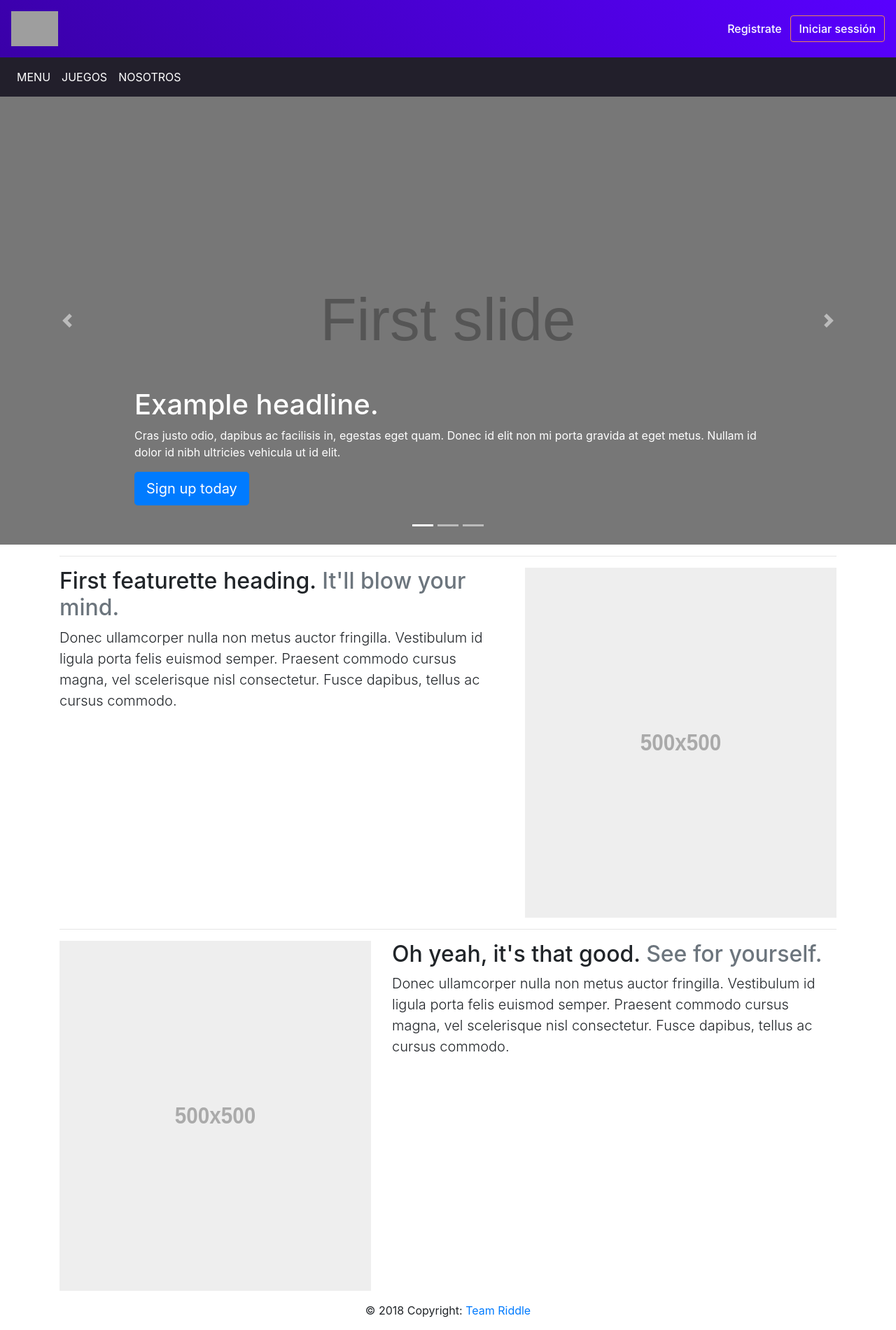
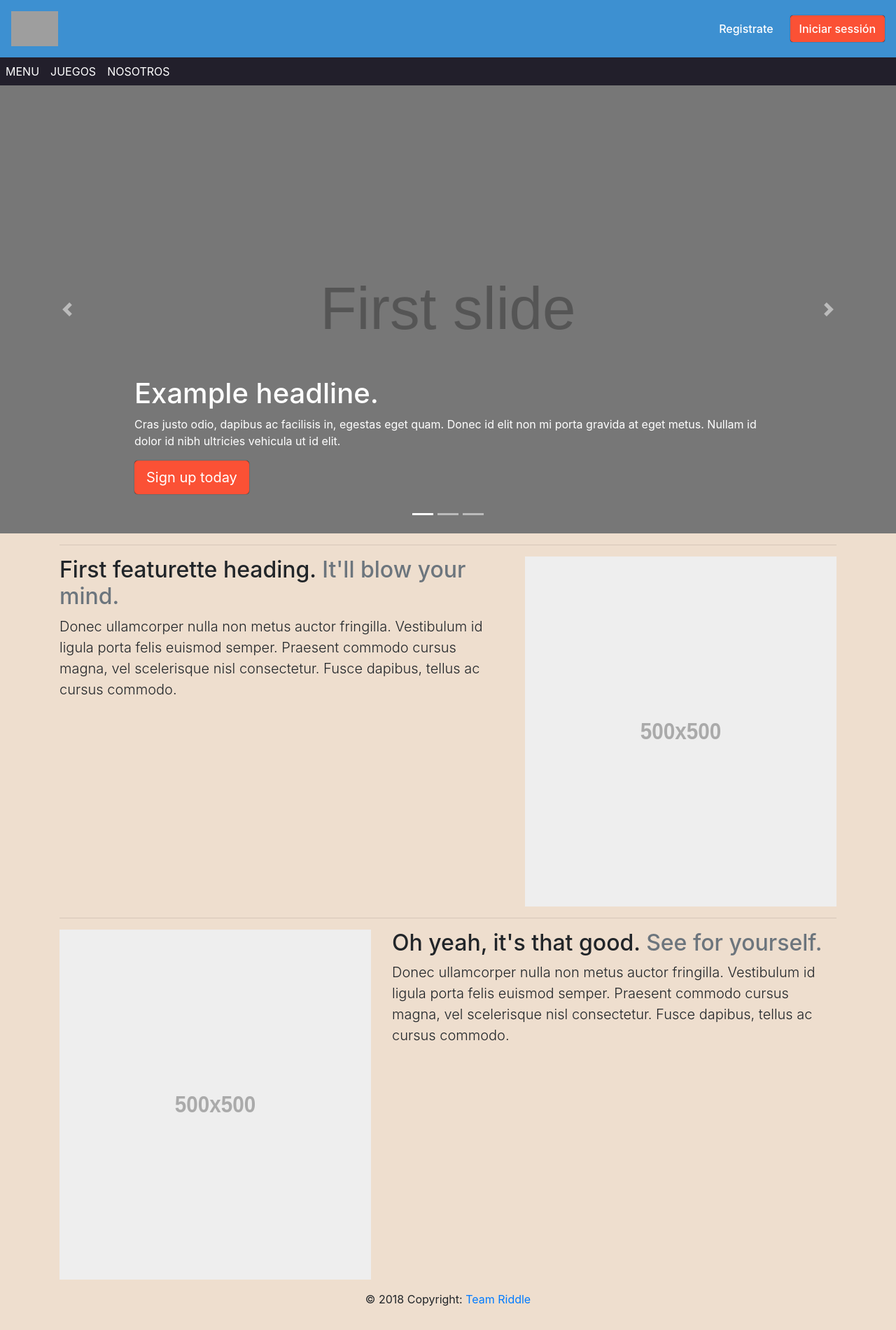
Before and after one commit to marukku98/riddle_abp, a PHP site: page / in a window 1280 px wide. Shown: the whole page at 70% size. After the commit the page ends 1866 px from the top, so only its background shows below. Run offline with PHP 8.4, Linux system fonts and the light colour scheme; grey boxes are pictures that could not be loaded.

Commit message:
Update index.php

```diff
--- a/php/body/index.php
+++ b/php/body/index.php
@@ -19,17 +19,34 @@
 </head>
 
 <style>
-  .btn-outline-primary{
+  .btn-primary{
+    border-color: #FB5135;
+    background: #FB5135;
+    box-shadow: 0px 0px 1px black;
+    transition: all 0.2s;
+
+  }
+
+  .btn-primary:hover{
+    border-color: #FB5135;
+    background: #FB5135;
+    box-shadow: 0px 2px 5px black;
+  }
+
+  .boton{
+    font-weight: 500;
     color:white;
-    border-color: #EB835B;
-    font-weight: 500;
     font-family: inherit;
   }
 
+  body, .white-bg > *{
+    background: #eedece;
+  }
 </style>
 
 <body>
-  <nav class="navbar navbar-expand-lg navbar-light" style="background-image: linear-gradient(45deg, #3A00A8, #5900FF);">
+
+  <nav class="navbar navbar-expand-lg navbar-light" style="background: #3d90d1">
     <button class="navbar-toggler" type="button" data-toggle="collapse" data-target="#navbarTogglerDemo03"
       aria-controls="navbarTogglerDemo03" aria-expanded="false" aria-label="Toggle navigation">
       <span class="navbar-toggler-icon"></span>
@@ -40,12 +57,12 @@
 
       </ul>
       <form class="form-inline my-2 my-lg-0">
-        <button class="btn btn-outline-primary my-2 my-sm-0 border-0" type="submit">Registrate</button>
-        <button class="btn btn-outline-primary my-2 my-sm-0" type="submit">Iniciar sessión</button>
+        <button class="bg-transparent border-0 my-2 my-sm boton pr-4" type="submit">Registrate</button>
+        <button class="btn btn-primary my-2 my-sm-0 boton" type="submit">Iniciar sessión</button>
       </form>
     </div>
   </nav>
-  <nav class="navbar navbar-expand-lg navbar-light" style="background: #221F2B">
+  <nav class="navbar navbar-expand-lg navbar-light p-0" style="background: #221F2B">
     <button class="navbar-toggler" type="button" data-toggle="collapse" data-target="#navbarTogglerDemo03"
       aria-controls="navbarTogglerDemo03" aria-expanded="false" aria-label="Toggle navigation">
       <span class="navbar-toggler-icon"></span>
@@ -151,7 +168,7 @@
     </a>
   </div>
 
-  <div class="container">
+  <div class="container white-bg">
 
     <hr class="featurette-divider">
 
```
